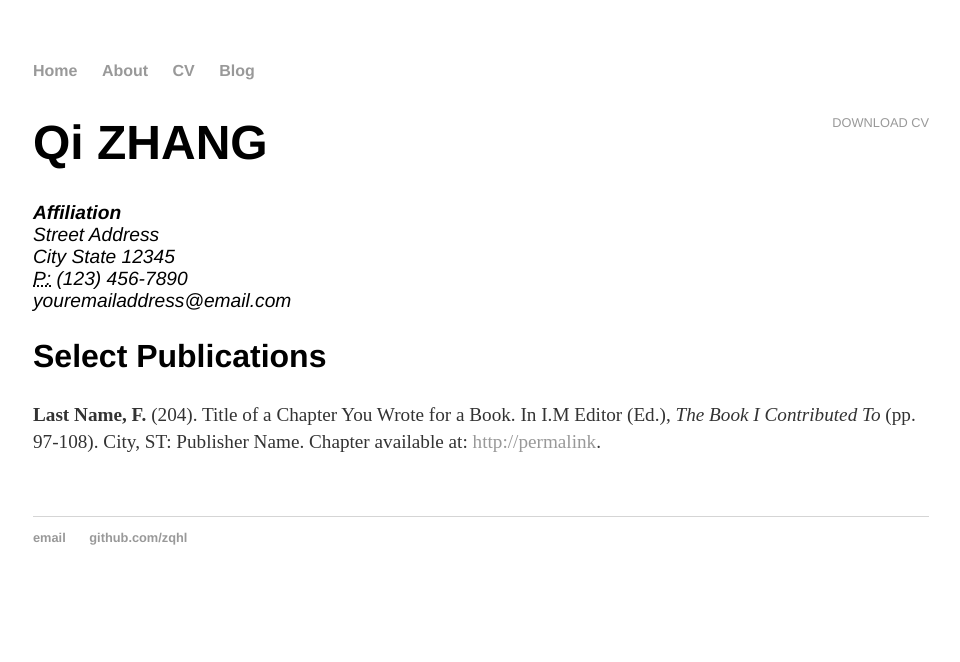
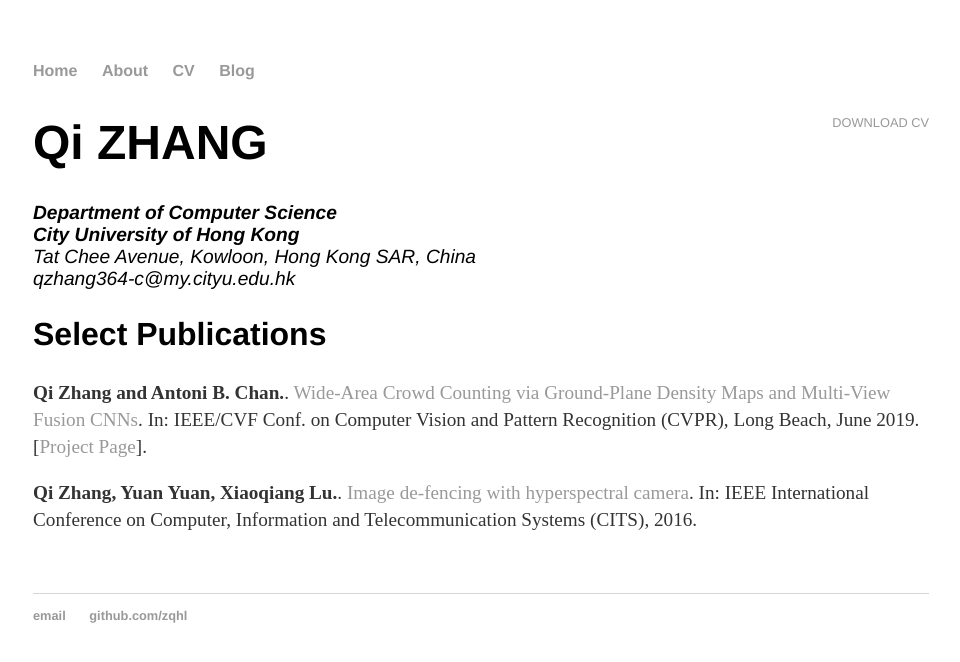
Before and after one commit to zqyq/zqyq.github.io, a Jekyll site: the page built from cv/index.html, in a window 1280 px wide. Shown: the top 662 px of the page, without its empty margins (159-1119 px from the left). Built offline with Jekyll 4.4.1, drawn with Linux system fonts in a browser that asks for light colours.

Commit message:
Update index.html

```diff
--- a/cv/index.html
+++ b/cv/index.html
@@ -7,16 +7,21 @@
 		<a href="#" class="download" title="Download CV as PDF">Download CV</a>
 					<h1>Qi ZHANG</h1>
 					<address>
-					<strong>Affiliation</strong><br>
-					Street Address<br>
-					City State 12345<br>
-					<abbr title="phone">P:</abbr> (123) 456-7890<br>
-					<span class="obfuscate">youremailaddress@email.com</span>
+						<strong>Department of Computer Science</strong><br>
+						<strong>City University of Hong Kong</strong><br>
+						Tat Chee Avenue, Kowloon, Hong Kong SAR, China<br>
+					<span class="obfuscate">qzhang364-c@my.cityu.edu.hk</span>
 					</address>
 
 					<h2>Select Publications</h2>
 
-					<p><strong>Last Name, F.</strong> (204). Title of a Chapter You Wrote for a Book. In I.M Editor (Ed.), <em>The Book I Contributed To</em> (pp. 97-108). City, ST: Publisher Name. Chapter available at: <a href="#">http://permalink</a>.
+					<p><strong>Qi Zhang and Antoni B. Chan.</strong>.
+						<a href="http://visal.cs.cityu.edu.hk/static/pubs/conf/cvpr19-wacc.pdf">Wide-Area Crowd Counting via Ground-Plane Density Maps and Multi-View Fusion CNNs</a>.
+						In: IEEE/CVF Conf. on Computer Vision and Pattern Recognition (CVPR), Long Beach, June 2019.
+		  			        [<a href="http://visal.cs.cityu.edu.hk/research/cvpr2019wacc/">Project Page</a>].
+					<p><strong>Qi Zhang, Yuan Yuan, Xiaoqiang Lu.</strong>.
+						<a href="https://ieeexplore.ieee.org/abstract/document/7546396/">Image de-fencing with hyperspectral camera</a>.
+						In: IEEE International Conference on Computer, Information and Telecommunication Systems (CITS), 2016.
 
 
 	</div>
```
